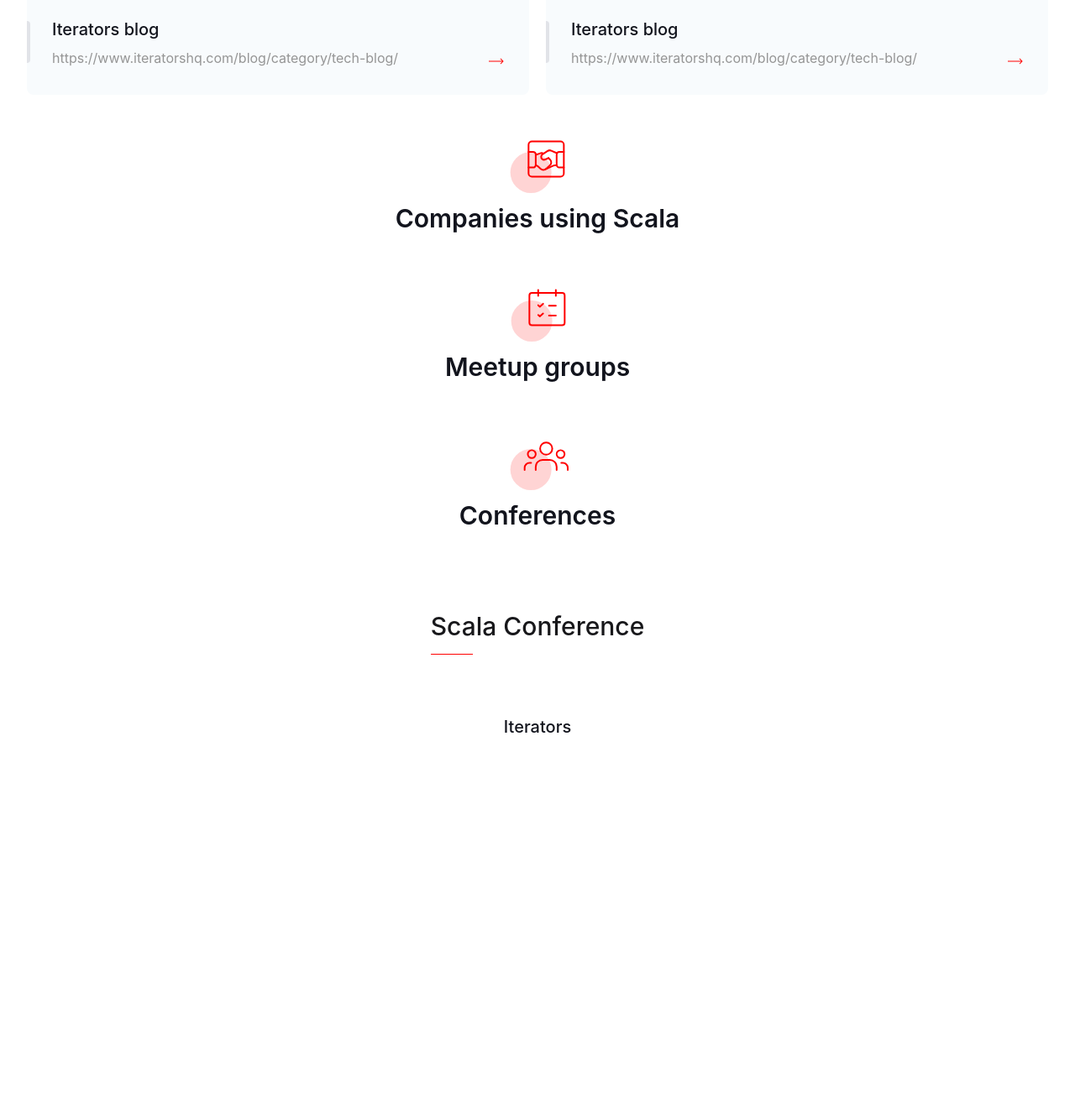
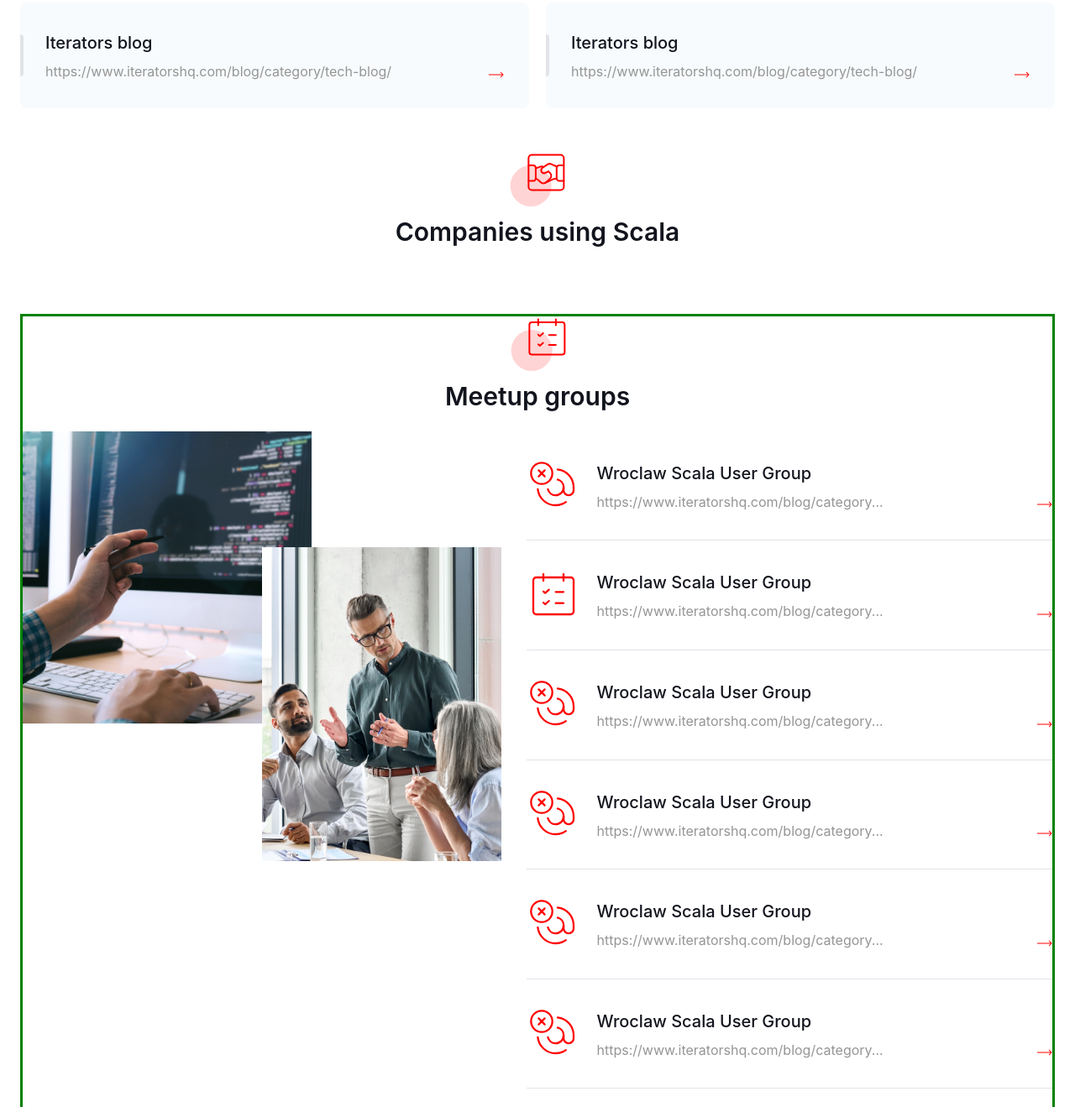
Before and after one commit to scala-poland/scala-poland-site-new, an Astro site: page / in a window 1280 px wide. Shown: the part 1481-2800 px from the top of the page at 84% size. Before the commit the page ends 2365 px from the top, so only its background shows below. Built offline with nearby package versions, Linux system fonts and the light colour scheme; Astro itself is replaced by a stand-in of ours.

Commit message:
feature: meetup grupus section

```diff
--- a/src/components/Container/Container.astro
+++ b/src/components/Container/Container.astro
@@ -8,21 +8,28 @@ const { maxWidth = 1464, class: className, ...rest } = Astro.props;
 const maxWidthDimension = `${maxWidth}px`;
 ---
 
-<div class:list={['root', className]} {...rest}>
+<div class:list={['orginalContainer', className]} {...rest}>
   <slot />
 </div>
 
 <style lang="scss" define:vars={{ maxWidthDimension }}>
   @import '@styles/common-style.scss';
 
-  .root {
+  //interesting bug - if wee pass some class here as props we must remember to add unique names if not there is issue becouse inherit all classes from parent
+  .orginalContainer {
     max-width: var(--maxWidthDimension);
     width: 100%;
     margin: 0 auto;
-    padding: 0 32px;
+    padding: 0 $side-container-padding;
+    // border: 3px solid blue;
+
+    @include screen-lg-minus {
+      max-width: 100svw;
+      padding: 0 $side-container-padding-lg-minus;
+    }
 
     @include screen-md-minus {
-      padding: 0 16px;
+      padding: 0 $side-container-padding-md-minus;
     }
   }
 </style>
--- a/src/components/LinkButton/LinkButton.astro
+++ b/src/components/LinkButton/LinkButton.astro
@@ -8,8 +8,9 @@ interface Props {
   title: string;
   class?: string;
   icon?: string;
+  variant?: 'primary' | 'secondary';
 }
-const { href, icon, title, class: className, ...rest } = Astro.props;
+const { href, icon, title, variant, class: className, ...rest } = Astro.props;
 
 const showLine = Boolean(!icon);
 ---
@@ -18,13 +19,15 @@ const showLine = Boolean(!icon);
   href="https://join.slack.com/t/scala-poland/shared_invite/zt-1jeq834yd-iOTH4U1Gto3YWu_lEVY5oA"
   target="_blank"
   rel="noopener noreferrer"
-  class:list={['link', { line: showLine }, className]}
+  class:list={['link', { line: showLine }, { secondary: variant === 'secondary' }, className]}
   {...rest}
 >
-  {icon && <Icon name={icon} width={64} height={64} />}
-  <div class="content">
-    <Title title={title} variant={TITLE_VARIANTS.small} />
-    <p>{href}</p>
+  <div class="iconAndContentWrapper">
+    {icon && <Icon name={icon} width={64} height={64} />}
+    <div class="content">
+      <Title title={title} variant={TITLE_VARIANTS.small} />
+      <p>{href}</p>
+    </div>
   </div>
   <div class="arrow">
     <Icon name="arrow" width={18} />
@@ -37,32 +40,57 @@ const showLine = Boolean(!icon);
   .link {
     position: relative;
     @include flex-container(space-between, stretch, row, 12px);
-    background-color: $color-gray-100;
+    background-color: $color-grey-100;
     border-radius: 8px;
     padding: 30px;
 
     &:hover {
-      background-color: darken($color-gray-100, 3%);
+      background-color: darken($color-grey-100, 3%);
     }
 
     @include screen-sm {
-      max-width: 45svw;
       padding: 16px;
     }
 
     @include screen-xs {
-      max-width: 90svw;
+      max-width: 100%;
+      padding: 12px;
+    }
+  }
+
+  .secondary {
+    background-color: $color-neutral-100;
+    padding: 32px 0;
+    border-radius: 0;
+
+    &:hover {
+      background-color: $color-grey-100;
+    }
+
+    @include screen-xs {
+      max-width: 100%;
       padding: 16px;
+    }
+  }
+
+  .iconAndContentWrapper {
+    @include flex-container(flex-start, flex-start, row, 20px);
+    max-width: 92%;
+    flex-shrink: 1;
+
+    @include screen-xs {
+      gap: 12px;
     }
   }
 
   .content {
     @include flex-container(flex-start, flex-start, column, 4px);
-    max-width: 90%;
+    flex-shrink: 2;
+    max-width: 100%;
   }
 
   .line {
-    @include before-underline($color-gray-200, 30%, 0, 4px, 40%);
+    @include before-underline($color-grey-200, 30%, 0, 4px, 40%);
 
     &:before {
       border-radius: 0 8px 8px 0;
@@ -70,21 +98,22 @@ const showLine = Boolean(!icon);
   }
 
   p {
-    // max-width: 90%;
-    color: $color-gray-300;
+    max-width: 100%;
+    color: $color-grey-300;
     font-size: 16px;
     white-space: nowrap;
     overflow: hidden;
     text-overflow: ellipsis;
+
     @include screen-sm-minus {
-      max-width: 85%;
+      font-size: 12px;
     }
   }
 
   .arrow {
-    height: 100%;
+    @include flex-container(flex-end, flex-end, column);
     padding-bottom: 6px;
-
-    @include flex-container(flex-end, flex-end, column);
+    align-self: stretch;
+    justify-self: stretch;
   }
 </style>
--- /dev/null
+++ b/src/components/MeetupGroups/MeetupGroups.astro
@@ -0,0 +1,146 @@
+---
+import { Image } from 'astro:assets';
+
+import content from '@content/content';
+import Title from '@components/Title/Title.astro';
+import LinkButton from '@components/LinkButton/LinkButton.astro';
+import { TITLE_VARIANTS, TITLE_ICONS } from '@domain/constants';
+import Container from '@components/Container/Container.astro';
+import meetupComputer from '@images/meetup-computer.png';
+import meetupGroup from '@images/meetup-group.png';
+---
+
+<Container>
+  <div class="root">
+    <div class="images">
+      <Image src={meetupComputer} alt="Go to slack" class="computerImage" />
+      <Image src={meetupGroup} alt="Go to slack" class="groupImage" />
+    </div>
+    <div class="title">
+      <Title title="Meetup groups" icon={TITLE_ICONS.calendar} />
+    </div>
+    <div class="meetupGroups">
+      <ul>
+        {
+          content.meetupGroups.map(({ link, title, icon }) => (
+            <li>
+              <LinkButton icon={icon} href={link} title={title} variant="secondary" />
+            </li>
+          ))
+        }
+      </ul>
+    </div>
+  </div>
+</Container>
+
+<style lang="scss">
+  @import '@styles/common-style.scss';
+
+  .root {
+    padding-top: 16px;
+    // padding-bottom: 10%;
+    // min-height: 100svw;
+
+    display: grid;
+    gap: 0 70px;
+    grid-template-columns: 1.2fr 1fr;
+    grid-template-rows: repeat(3, auto);
+    grid-template-areas:
+      'images title'
+      'images meetupList'
+      '. meetupList';
+
+    @include screen-lg-minus {
+      grid-template-columns: 1fr auto;
+      border: 3px solid green;
+      gap: 12px 30px;
+      grid-template-columns: 1fr 1.1fr;
+      grid-template-rows: repeat(4, auto);
+      grid-template-areas:
+        'title  title'
+        'images meetupList'
+        'images meetupList'
+        '. meetupList';
+    }
+
+    @include screen-xs {
+      grid-template-columns: 100%;
+      grid-template-rows: auto 250px auto;
+      grid-template-areas:
+        'title'
+        'images '
+        'meetupList';
+      row-gap: 8px;
+    }
+
+    .images {
+      grid-area: images;
+      position: relative;
+
+      @include flex-container(flex-start, flex-start, row, 0);
+
+      min-height: 730px;
+
+      @include screen-lg-minus {
+        min-height: 40svw;
+      }
+
+      @include screen-xs {
+        @include flex-container(center, center, row, 0);
+      }
+    }
+
+    .title {
+      grid-area: title;
+    }
+
+    .computerImage {
+      @include screen-lg-minus {
+        width: auto;
+        height: 70%;
+      }
+
+      @include screen-xs {
+        position: relative;
+        width: 200px;
+        height: auto;
+        left: 40px;
+        top: -20px;
+      }
+    }
+
+    .groupImage {
+      position: absolute;
+      bottom: 0;
+      right: 0;
+
+      @include screen-lg-minus {
+        width: 50%;
+        height: auto;
+        position: absolute;
+        bottom: 0;
+        left: 50%;
+      }
+
+      @include screen-xs {
+        position: relative;
+        bottom: -10%;
+        left: -40px;
+        width: auto;
+        height: 80%;
+      }
+    }
+
+    .meetupGroups {
+      grid-area: meetupList;
+      dispaly: grid;
+      grid-template-columns: 1fr;
+      align-items: center;
+      justify-content: center;
+
+      :not(:last-child) {
+        border-bottom: 1px solid #e1e3e8;
+      }
+    }
+  }
+</style>
--- a/src/components/Title/Title.astro
+++ b/src/components/Title/Title.astro
@@ -81,7 +81,7 @@ const Heading = createHeadingElementTag(variant);
     line-height: normal;
 
     @include screen-md-minus {
-      font-size: 18px;
+      font-size: 16px;
     }
   }
 
--- a/src/content/content.ts
+++ b/src/content/content.ts
@@ -81,27 +81,42 @@ const content = {
 
   meetupGroups: [
     {
-      icon: 'iconName',
+      icon: 'email',
       title: 'Wroclaw Scala User Group',
       link: 'https://www.iteratorshq.com/blog/category...',
     },
     {
-      icon: 'iconName',
+      icon: 'calendar',
       title: 'Wroclaw Scala User Group',
       link: 'https://www.iteratorshq.com/blog/category...',
     },
     {
-      icon: 'iconName',
+      icon: 'email',
       title: 'Wroclaw Scala User Group',
       link: 'https://www.iteratorshq.com/blog/category...',
     },
     {
-      icon: 'iconName',
+      icon: 'email',
       title: 'Wroclaw Scala User Group',
       link: 'https://www.iteratorshq.com/blog/category...',
     },
     {
-      icon: 'iconName',
+      icon: 'email',
+      title: 'Wroclaw Scala User Group',
+      link: 'https://www.iteratorshq.com/blog/category...',
+    },
+    {
+      icon: 'email',
+      title: 'Wroclaw Scala User Group',
+      link: 'https://www.iteratorshq.com/blog/category...',
+    },
+    {
+      icon: 'email',
+      title: 'Wroclaw Scala User Group',
+      link: 'https://www.iteratorshq.com/blog/category...',
+    },
+    {
+      icon: 'email',
       title: 'Wroclaw Scala User Group',
       link: 'https://www.iteratorshq.com/blog/category...',
     },
--- a/src/layouts/Layout.astro
+++ b/src/layouts/Layout.astro
@@ -35,6 +35,8 @@ const { title } = Astro.props;
 
   body {
     min-height: 100svh;
+    max-width: 100svw;
+    overflow-x: hidden;
     scroll-behavior: smooth;
     text-rendering: optimizeSpeed;
     font-family: Inter, sans-serif;
--- a/src/pages/index.astro
+++ b/src/pages/index.astro
@@ -1,6 +1,7 @@
 ---
 import Title from '@components/Title/Title.astro';
 import Hero from '@components/Hero/Hero.astro';
+import MeetupGroups from '@components/MeetupGroups/MeetupGroups.astro';
 import Introduction from '@components/Introduction/Introduction.astro';
 import { TITLE_ICONS, TITLE_VARIANTS } from '@domain/constants.ts';
 import Layout from '@layouts/Layout.astro';
@@ -14,7 +15,8 @@ import LearningMaterials from '@components/LearningMaterials/LearningMaterials.a
     <LearningMaterials />
 
     <Title title="Companies using Scala" icon={TITLE_ICONS.handshake} />
-    <Title title="Meetup groups" icon={TITLE_ICONS.calendar} />
+
+    <MeetupGroups />
     <Title title="Conferences" icon={TITLE_ICONS.userGroup} />
     <Title title="Scala Conference" variant={TITLE_VARIANTS.mediumUnderline} />
     <Title title="Iterators" variant={TITLE_VARIANTS.small} />
@@ -25,8 +27,9 @@ import LearningMaterials from '@components/LearningMaterials/LearningMaterials.a
   @import '@styles/common-style.scss';
   main {
     @include flex-container(flex-start, center, column, 68px);
-    margin: auto;
-    max-width: 1600px;
+    overflow-x: hidden;
+    // margin: auto;
+    // max-width: 1600px;
     line-height: 1.6;
   }
 </style>
--- a/src/styles/common-colors.scss
+++ b/src/styles/common-colors.scss
@@ -1,13 +1,13 @@
 $color-neutral-100: #ffffff;
 $color-neutral-200: #fafafa;
 
-$color-gray-100: #f8fbfd;
-$color-gray-200: #e1e3e8;
-$color-gray-300: #959595;
-$color-gray-400: #999999;
-$color-gray-500: #52525b;
-$color-gray-600: #3a3a3a;
-$color-gray-700: #18181b;
+$color-grey-100: #f8fbfd;
+$color-grey-200: #e1e3e8;
+$color-grey-300: #959595;
+$color-grey-400: #999999;
+$color-grey-500: #52525b;
+$color-grey-600: #3a3a3a;
+$color-grey-700: #18181b;
 
 $color-black-100: #18181b;
 $color-black-200: #12141d;
--- a/src/styles/common-style.scss
+++ b/src/styles/common-style.scss
@@ -1,6 +1,10 @@
 @import 'common-colors.scss';
 @import 'common-responsive.scss';
 @import 'common-font.scss';
+
+$side-container-padding: 32px;
+$side-container-padding-lg-minus: 24px;
+$side-container-padding-md-minus: 16px;
 
 @mixin flex-container(
   $justify-content: 'flex-start',
```
Also changed, not shown: src/components/LearningMaterials/LearningMaterials.astro (+11 -6 lines), src/assets/images/meetup-computer.png (added), src/assets/images/meetup-group.png (added).
